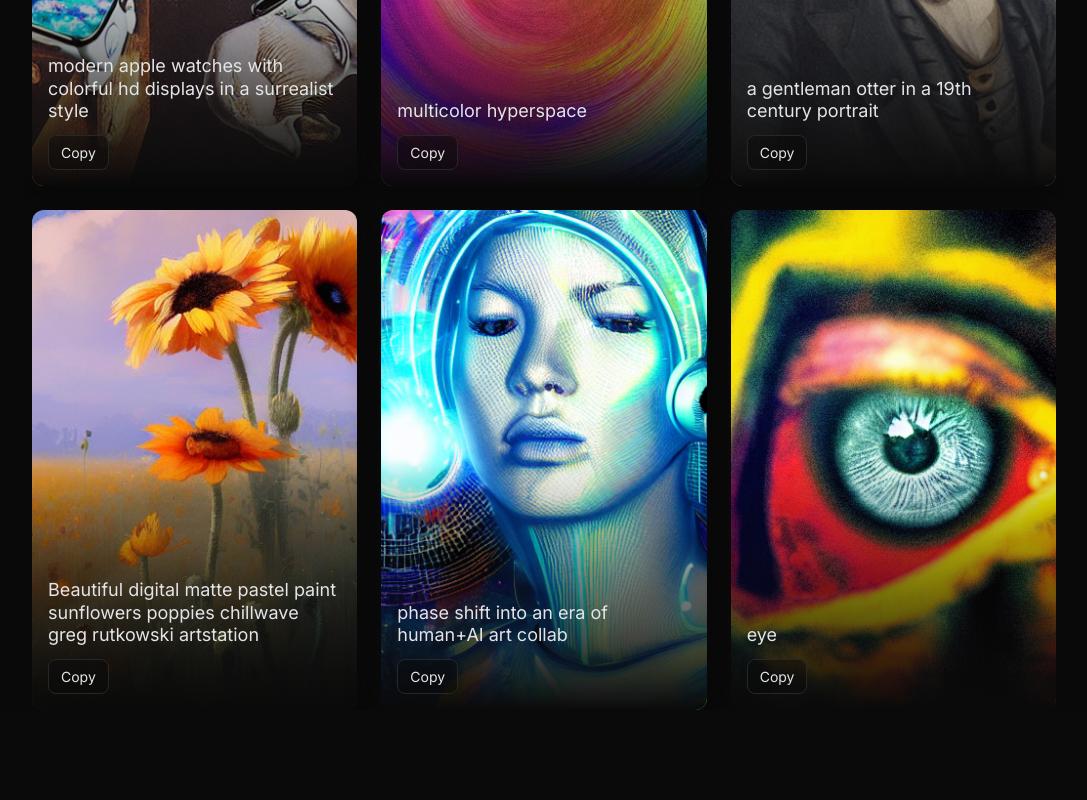
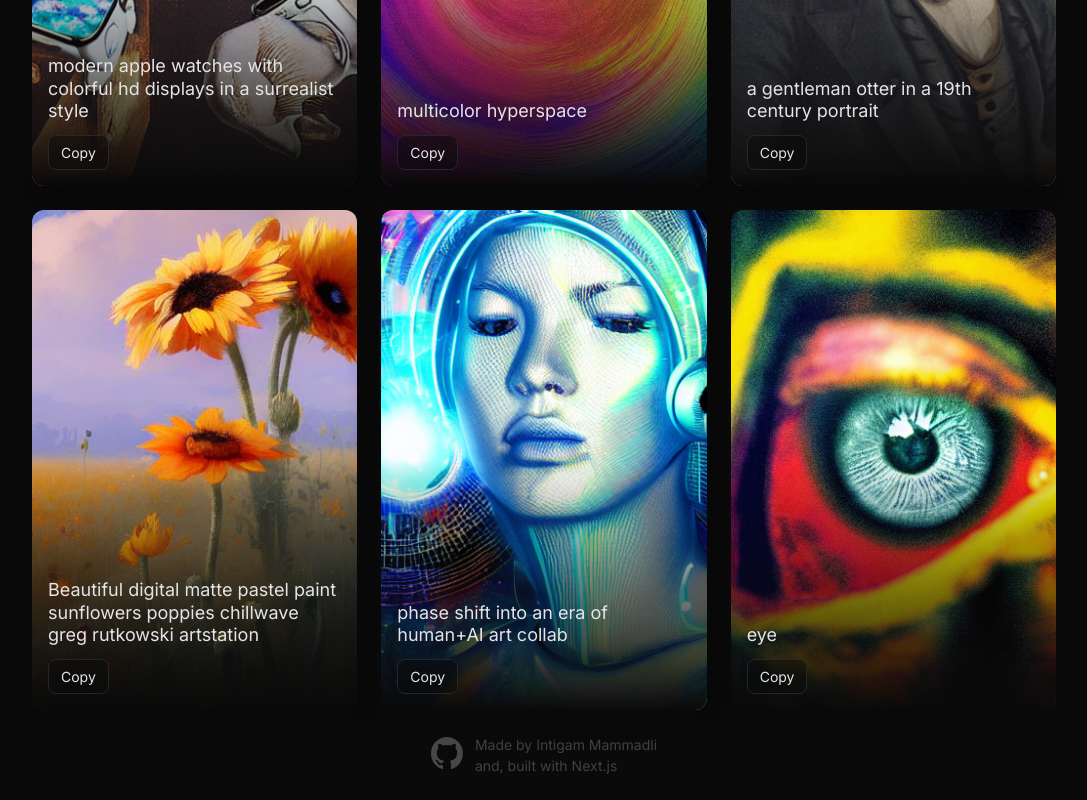
Before and after one commit to Intigam-M/imaginer, a Next.js app: page / in a window 1280 px wide. Shown: the part 1030-1830 px from the top of the page, without its empty margins (96-1183 px from the left). Before the commit the page ends 1740 px from the top, so only its background shows below. Built offline with nearby package versions, Linux system fonts and the light colour scheme.

Commit message:
Create footer component

```diff
--- a/app/layout.js
+++ b/app/layout.js
@@ -2,12 +2,14 @@ import "@/styles/reset.css"
 import "@/styles/variables.css"
 import "@/styles/global.css"
 import { mainFont } from "@/libs/font"
+import { Footer } from "@/components/footer"
 
 export default function RootLayout({ children }) {
     return (
         <html lang="en" className={mainFont.className}>
             <body className="layout">
                 {children}
+                <Footer />
                 <div className="overlay"></div>
             </body>
         </html>
--- /dev/null
+++ b/components/footer/index.js
@@ -0,0 +1,20 @@
+import Link from "next/link";
+import GithubIcon from "@/assets/icons/github.svg"
+import styles from "./styles.module.scss";
+
+function Footer() {
+  return (
+    <footer className={styles.footer}>
+      <Link href="https://github.com/Intigam-M" target="_blank">
+        <GithubIcon />
+      </Link>
+      <p>
+        Made by <b>Intigam Mammadli</b>
+        <br />
+        and, built with <b>Next.js</b>
+      </p>
+    </footer>
+  );
+}
+
+export { Footer };
--- /dev/null
+++ b/components/footer/styles.module.scss
@@ -0,0 +1,18 @@
+.footer {
+    display: flex;
+    justify-content: center;
+    align-items: center;
+    gap: var(--gap-m);
+    padding-top: var(--gap-xl);
+    padding-bottom: var(--gap-xl);
+    opacity: 0.25;
+    transition: opacity 500ms ease-in-out;
+
+    &:hover {
+      opacity: 1;
+    }
+
+    p {
+      font-size: 14px;
+    }
+  }
--- a/next.config.js
+++ b/next.config.js
@@ -1,4 +1,13 @@
 /** @type {import('next').NextConfig} */
-const nextConfig = {}
+const nextConfig = {
+    webpack(config) {
+        config.module.rules.push({
+          test: /\.svg$/i,
+          use: ["@svgr/webpack"],
+        });
+
+        return config;
+      },
+}
 
 module.exports = nextConfig
--- a/package.json
+++ b/package.json
@@ -10,6 +10,7 @@
   },
   "dependencies": {
     "@next/font": "^13.4.9",
+    "@svgr/webpack": "^8.0.1",
     "eslint": "8.44.0",
     "eslint-config-next": "13.4.9",
     "next": "13.4.9",
```
Also changed, not shown: containers/useHomepage.jsx (added, +71 -0 lines), 1 other file (tests, documents, lock files or other folders).
